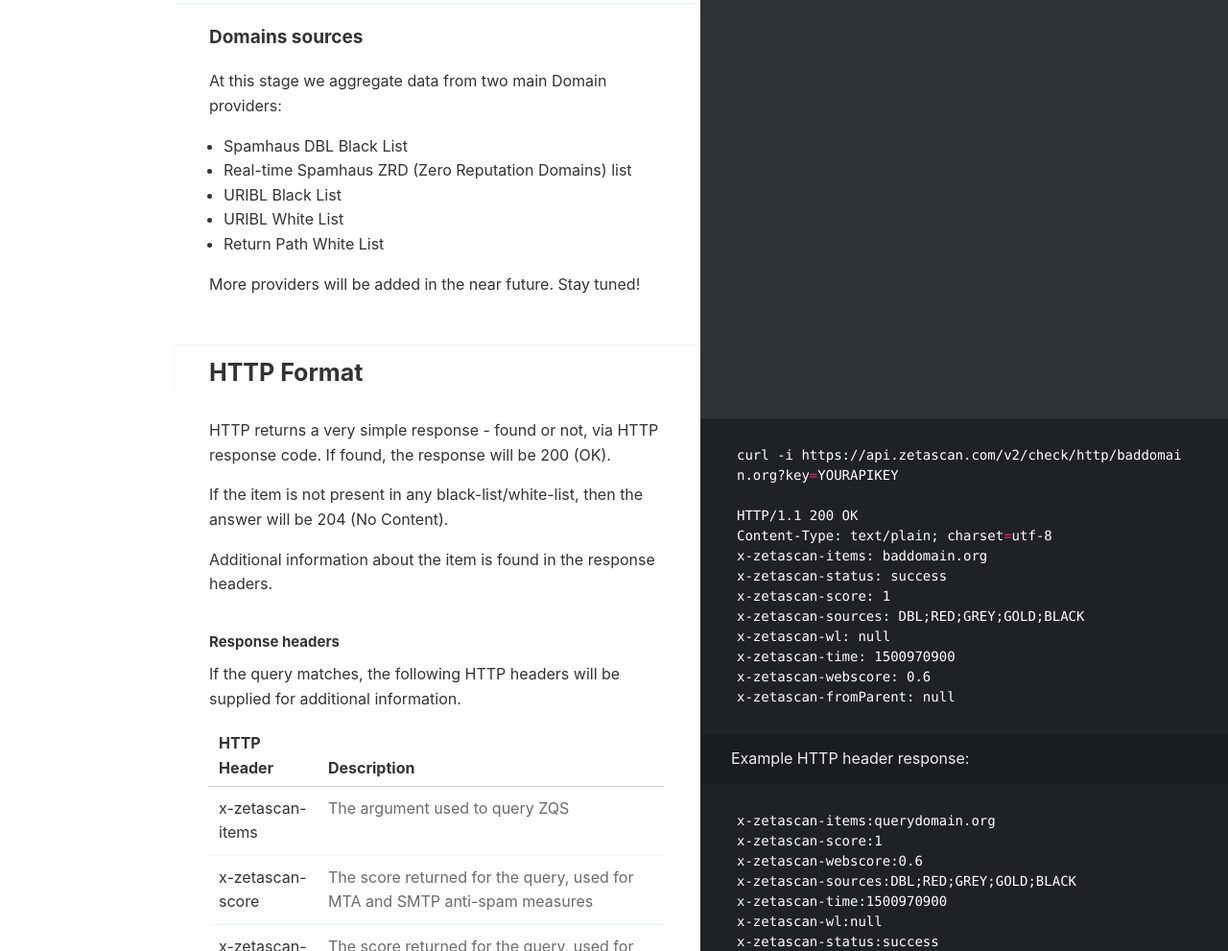
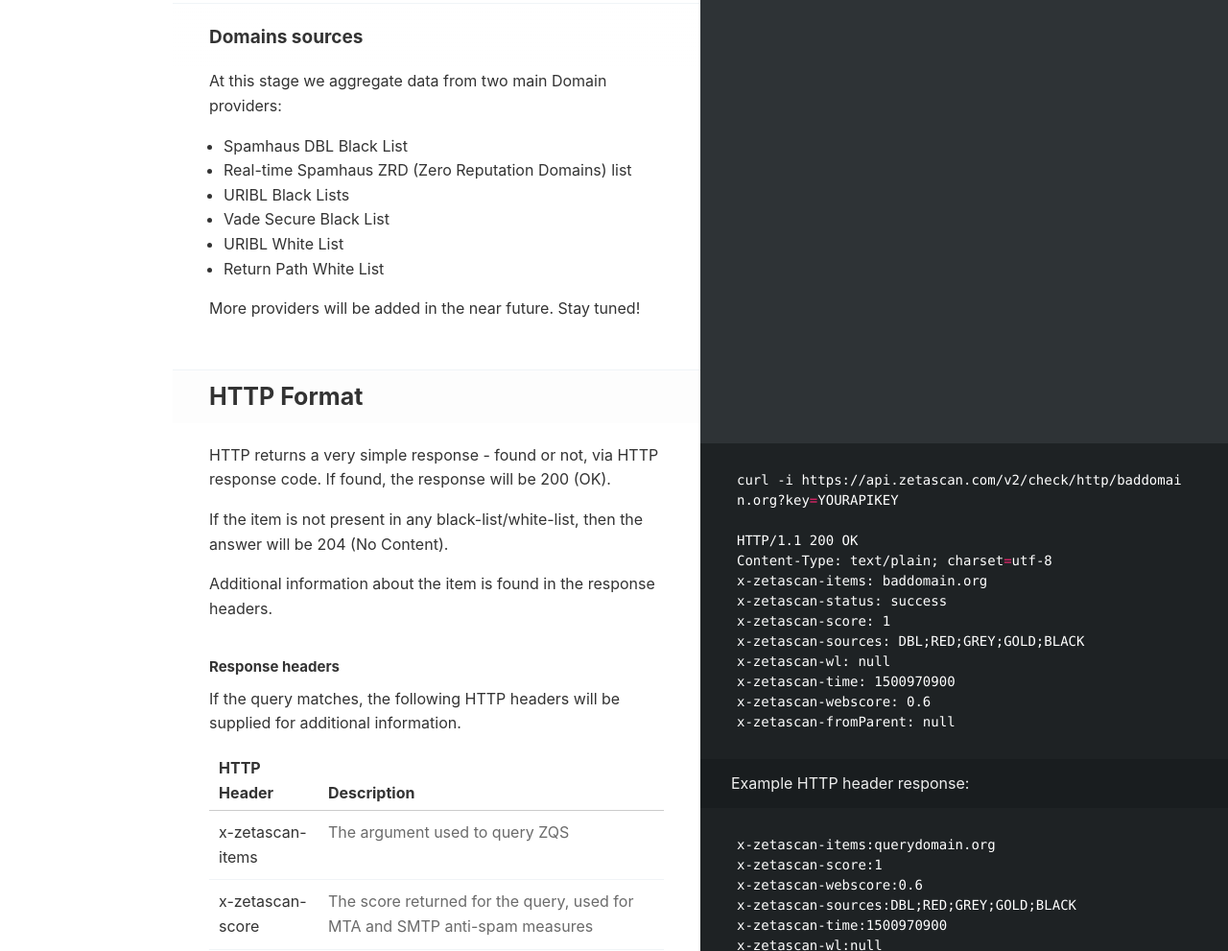
Before and after one commit to zetascan/zetascan.github.io, a plain HTML site: page index.html in a window 1280 px wide. Shown: the part 6726-7717 px from the top of the page at 96% size. Drawn offline with Linux system fonts and the light colour scheme.

Commit message:
Added Vade Secure to list of Domain BLs

```diff
--- a/index.html
+++ b/index.html
@@ -604,7 +604,8 @@
 <ul>
 <li>Spamhaus DBL Black List</li>
 <li>Real-time Spamhaus ZRD (Zero Reputation Domains) list</li>
-<li>URIBL Black List</li>
+<li>URIBL Black Lists</li>
+<li>Vade Secure Black List</li>
 <li>URIBL White List</li>
 <li>Return Path White List</li>
 </ul>
```
